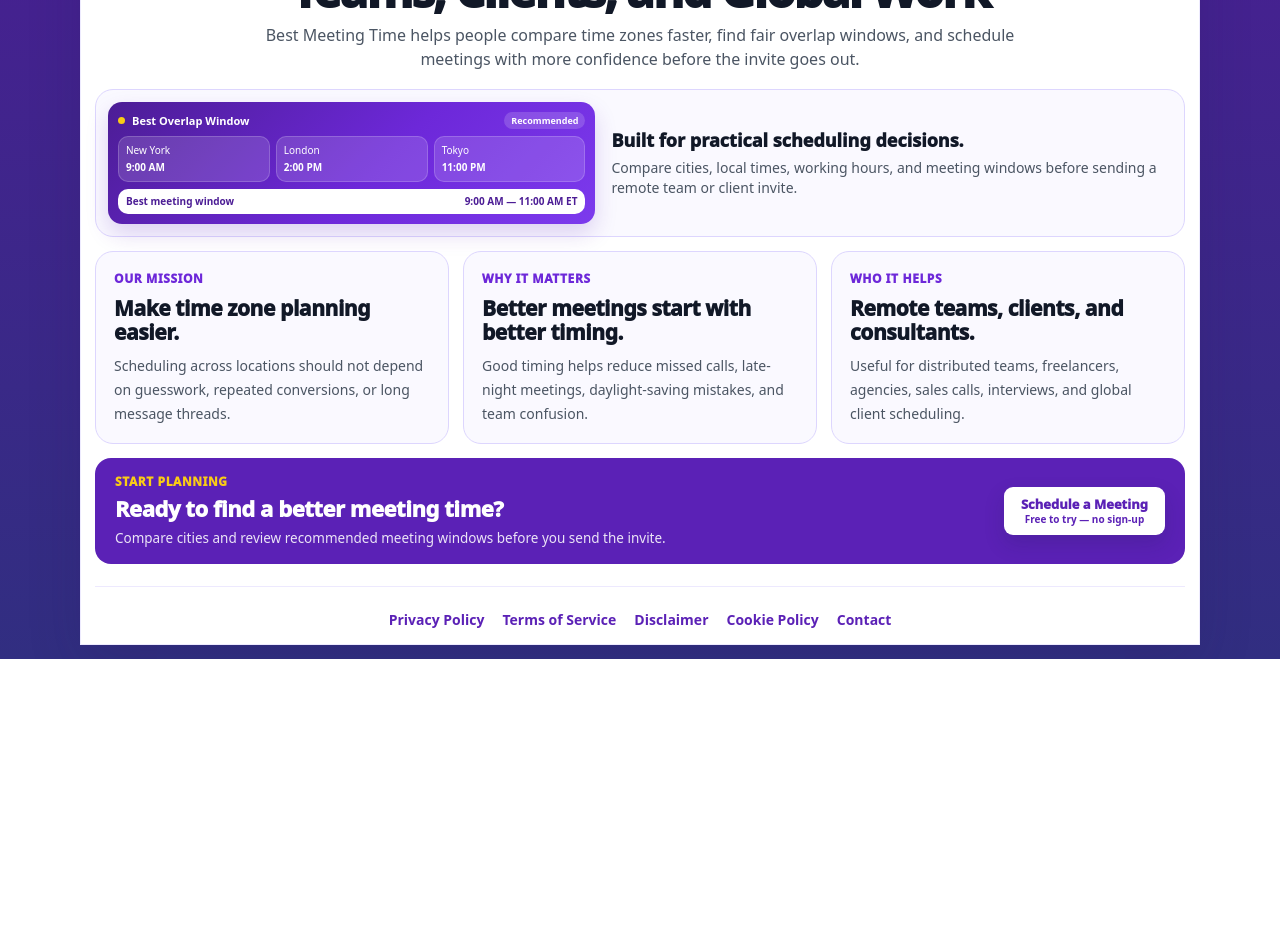
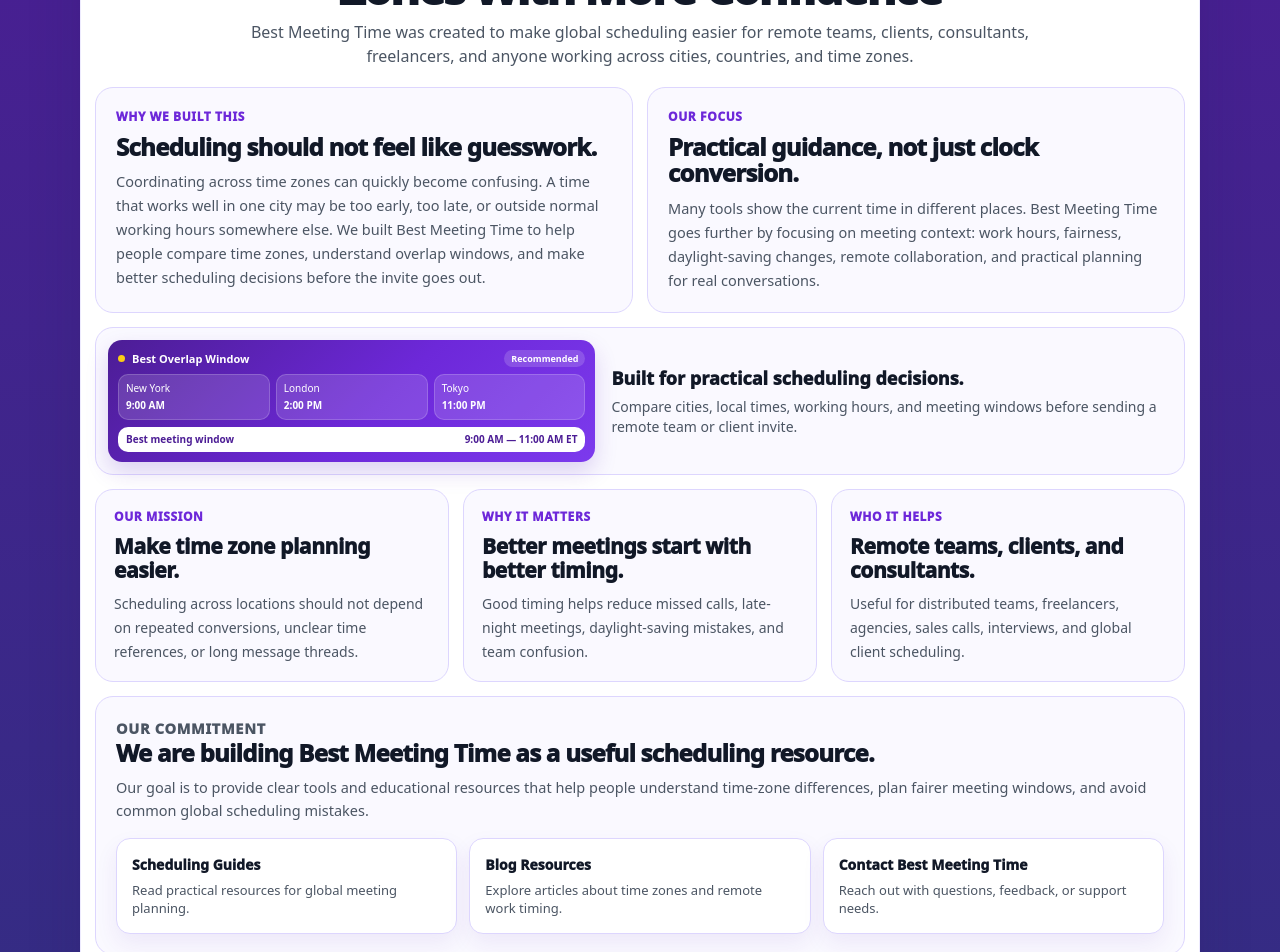
Before and after one commit to techtalk1282/Best-Meeting-Time, a Next.js app: page /about in a window 1280 px wide. Shown: the part 260-1212 px from the top of the page. Before the commit the page ends 919 px from the top, so only its background shows below. Built offline with nearby package versions, Linux system fonts and the light colour scheme.

Commit message:
Expand About page mission and trust messaging
Updated the About page to reflect version 7.4 with a focus on mission and trust expansion. Enhanced content clarity and professional presentation while preserving responsive layout.

```diff
--- a/app/about/page.tsx
+++ b/app/about/page.tsx
@@ -1,13 +1,13 @@
 /**
  * File: app/about/page.tsx
- * Version: v7.3 (RESPONSIVE MOBILE FIT CONVERSION)
- * Date: 2026-05-11
+ * Version: v7.4 (MISSION + TRUST EXPANSION)
+ * Date: 2026-06-03
  *
  * PURPOSE:
- * - Fix Samsung/iPhone mobile right-side cutoff
- * - Match the successful Features/Blog responsive page pattern
- * - Preserve desktop white-shell layout and branded scheduling visual
- * - Keep all payment, premium, KV, Stripe, and planner logic untouched
+ * - Strengthen About page trust signals for AdSense readiness
+ * - Add a clearer mission, team voice, editorial focus, and commitment section
+ * - Keep the page professional without using personal photos or fake team claims
+ * - Preserve responsive layout, navigation, footer links, and protected systems
  *
  * PROTECTED:
  * - No Stripe changes
@@ -17,7 +17,7 @@
  * - No ToolPreviewSection changes
  *
  * ROLLBACK:
- * - Revert to v7.2 if this responsive pass does not test cleanly
+ * - Revert to v7.3 if this About trust expansion does not test cleanly
  */
 
 export default function AboutPage() {
@@ -51,13 +51,38 @@ export default function AboutPage() {
       <section className="hero">
         <p className="pill">About Best Meeting Time</p>
 
-        <h1>Smarter Scheduling for Remote Teams, Clients, and Global Work</h1>
+        <h1>Helping People Schedule Across Time Zones With More Confidence</h1>
 
         <p>
-          Best Meeting Time helps people compare time zones faster, find fair
-          overlap windows, and schedule meetings with more confidence before the
-          invite goes out.
+          Best Meeting Time was created to make global scheduling easier for
+          remote teams, clients, consultants, freelancers, and anyone working
+          across cities, countries, and time zones.
         </p>
+      </section>
+
+      <section className="story-panel">
+        <div>
+          <p className="section-label">Why We Built This</p>
+          <h2>Scheduling should not feel like guesswork.</h2>
+          <span>
+            Coordinating across time zones can quickly become confusing. A time
+            that works well in one city may be too early, too late, or outside
+            normal working hours somewhere else. We built Best Meeting Time to
+            help people compare time zones, understand overlap windows, and make
+            better scheduling decisions before the invite goes out.
+          </span>
+        </div>
+
+        <div>
+          <p className="section-label">Our Focus</p>
+          <h2>Practical guidance, not just clock conversion.</h2>
+          <span>
+            Many tools show the current time in different places. Best Meeting
+            Time goes further by focusing on meeting context: work hours,
+            fairness, daylight-saving changes, remote collaboration, and
+            practical planning for real conversations.
+          </span>
+        </div>
       </section>
 
       <section className="visual-panel">
@@ -105,8 +130,8 @@ export default function AboutPage() {
           <p>Our Mission</p>
           <h2>Make time zone planning easier.</h2>
           <span>
-            Scheduling across locations should not depend on guesswork,
-            repeated conversions, or long message threads.
+            Scheduling across locations should not depend on repeated
+            conversions, unclear time references, or long message threads.
           </span>
         </article>
 
@@ -127,6 +152,33 @@ export default function AboutPage() {
             interviews, and global client scheduling.
           </span>
         </article>
+      </section>
+
+      <section className="trust-panel">
+        <p className="section-label">Our Commitment</p>
+        <h2>We are building Best Meeting Time as a useful scheduling resource.</h2>
+        <p>
+          Our goal is to provide clear tools and educational resources that help
+          people understand time-zone differences, plan fairer meeting windows,
+          and avoid common global scheduling mistakes.
+        </p>
+
+        <div className="trust-grid">
+          <a href="/guides">
+            <strong>Scheduling Guides</strong>
+            <span>Read practical resources for global meeting planning.</span>
+          </a>
+
+          <a href="/blog">
+            <strong>Blog Resources</strong>
+            <span>Explore articles about time zones and remote work timing.</span>
+          </a>
+
+          <a href="/contact">
+            <strong>Contact Best Meeting Time</strong>
+            <span>Reach out with questions, feedback, or support needs.</span>
+          </a>
+        </div>
       </section>
 
       <section className="cta">
@@ -240,7 +292,7 @@ export default function AboutPage() {
         }
 
         .hero {
-          max-width: 820px;
+          max-width: 860px;
           margin: 0 auto 18px;
           text-align: center;
         }
@@ -258,19 +310,61 @@ export default function AboutPage() {
 
         .hero h1 {
           color: #111827;
-          font-size: clamp(34px, 4vw, 48px);
-          line-height: 1.04;
+          font-size: clamp(34px, 4vw, 46px);
+          line-height: 1.05;
           margin: 0 0 10px;
           font-weight: 950;
           letter-spacing: -0.045em;
         }
 
         .hero p:last-child {
-          max-width: 780px;
+          max-width: 790px;
           margin: 0 auto;
           color: #4b5563;
           font-size: 16px;
-          line-height: 1.45;
+          line-height: 1.48;
+        }
+
+        .section-label {
+          margin: 0 0 8px;
+          color: #6d28d9;
+          font-size: 12px;
+          font-weight: 950;
+          text-transform: uppercase;
+          letter-spacing: 0.05em;
+        }
+
+        .story-panel {
+          display: grid;
+          grid-template-columns: repeat(2, 1fr);
+          gap: 14px;
+          margin-bottom: 14px;
+        }
+
+        .story-panel div,
+        .trust-panel {
+          background: #faf9ff;
+          border: 1px solid #ddd6fe;
+          border-radius: 18px;
+          padding: 20px;
+        }
+
+        .story-panel h2,
+        .trust-panel h2 {
+          color: #111827;
+          font-size: 24px;
+          line-height: 1.12;
+          font-weight: 950;
+          margin: 0 0 9px;
+          letter-spacing: -0.03em;
+        }
+
+        .story-panel span,
+        .trust-panel p {
+          color: #4b5563;
+          font-size: 14.5px;
+          line-height: 1.58;
+          margin: 0;
         }
 
         .visual-panel {
@@ -401,6 +495,40 @@ export default function AboutPage() {
           line-height: 1.42;
         }
 
+        .trust-panel {
+          margin-bottom: 14px;
+        }
+
+        .trust-grid {
+          display: grid;
+          grid-template-columns: repeat(3, 1fr);
+          gap: 12px;
+          margin-top: 16px;
+        }
+
+        .trust-grid a {
+          background: #ffffff;
+          border: 1px solid #ddd6fe;
+          border-radius: 14px;
+          padding: 15px;
+          text-decoration: none;
+          display: grid;
+          gap: 6px;
+          box-shadow: 0 10px 22px rgba(91,33,182,0.08);
+        }
+
+        .trust-grid strong {
+          color: #111827;
+          font-size: 14px;
+          font-weight: 950;
+        }
+
+        .trust-grid span {
+          color: #4b5563;
+          font-size: 13px;
+          line-height: 1.42;
+        }
+
         .cta {
           padding: 15px 20px;
           border-radius: 16px;
@@ -464,6 +592,7 @@ export default function AboutPage() {
           opacity: 1;
           margin-top: 2px;
         }
+
         .about-footer {
           margin-top: 22px;
           padding-top: 22px;
@@ -481,6 +610,7 @@ export default function AboutPage() {
           font-weight: 800;
           text-decoration: none;
         }
+
         @media (max-width: 900px) {
           .about-page {
             max-width: min(100%, 520px);
@@ -527,7 +657,7 @@ export default function AboutPage() {
           }
 
           .hero h1 {
-            font-size: 34px;
+            font-size: 33px;
             line-height: 1.08;
           }
 
@@ -536,11 +666,10 @@ export default function AboutPage() {
             line-height: 1.55;
           }
 
-          .visual-panel {
-            grid-template-columns: 1fr;
-          }
-
-          .card-grid {
+          .story-panel,
+          .visual-panel,
+          .card-grid,
+          .trust-grid {
             grid-template-columns: 1fr;
           }
 
@@ -565,7 +694,7 @@ export default function AboutPage() {
           }
 
           .hero h1 {
-            font-size: 31px;
+            font-size: 30px;
           }
 
           .pill {
```
Lines whose indentation alone changed are shown as unchanged.
